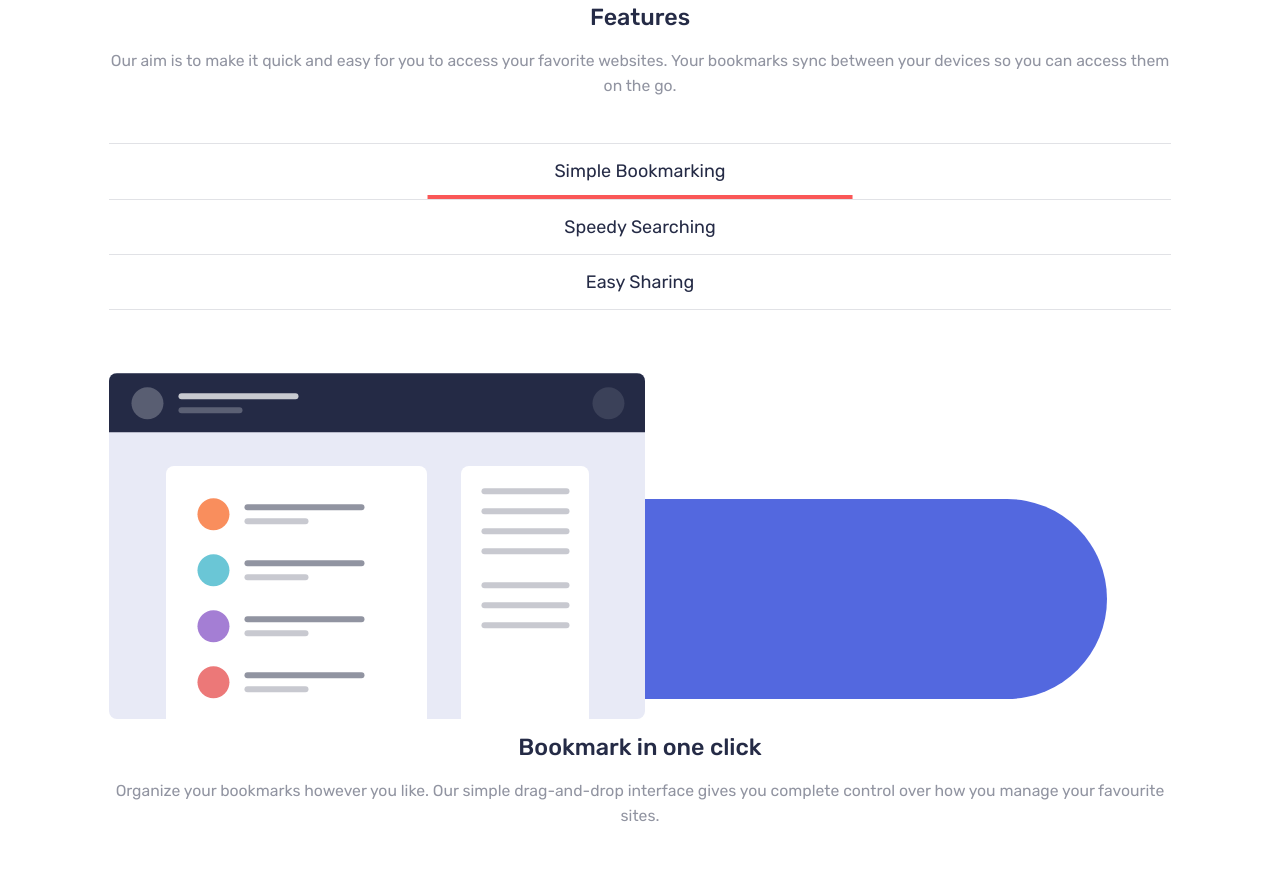
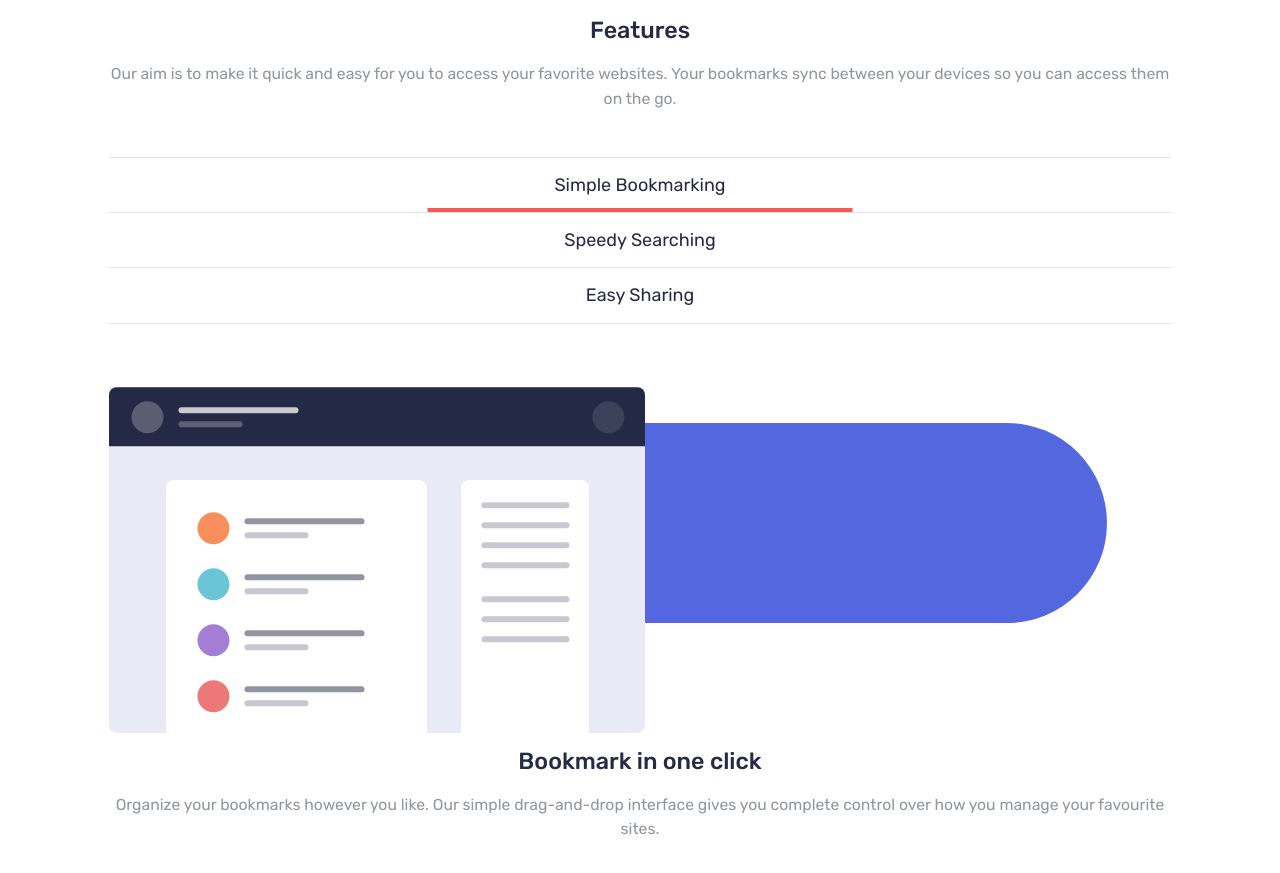
Before and after one commit to acjr1910/bookmark, a website built with webpack: page src/index.html in a window 1280 px wide. Shown: the part 973-1846 px from the top of the page. Built offline with nearby package versions, Linux system fonts and the light colour scheme.

Commit message:
added background relative positioning

```diff
--- a/src/index.html
+++ b/src/index.html
@@ -101,6 +101,7 @@
               alt="Selected Tab Image"
             />
           </div>
+          <div>
             <h2>Bookmark in one click</h2>
             <p>
               Organize your bookmarks however you like. Our simple drag-and-drop
@@ -109,6 +110,7 @@
             </p>
           </div>
         </div>
+      </div>
     </main>
     <footer class="footer"></footer>
   </body>
--- a/src/styles/3-modules/background/_background.scss
+++ b/src/styles/3-modules/background/_background.scss
@@ -1,11 +1,12 @@
 .background-left {
+  position: relative;
   &:after {
     content: '';
     width: 600px;
     height: 200px;
     overflow: hidden;
     position: absolute;
-    bottom: 148px;
+    top: 36px;
     right: 64px;
     border-radius: 120px;
     background-color: $soft-blue;
--- a/src/styles/3-modules/header/_header.scss
+++ b/src/styles/3-modules/header/_header.scss
@@ -59,6 +59,7 @@
     letter-spacing: 0.25rem;
     border-bottom: 1px solid $grayish-blue-menu-alpha;
     @media (min-width: $screen-desktop) {
+      display: flex;
       padding: 0;
       border: none;
       margin: 0 0 0 2rem;
```
Lines whose indentation alone changed are shown as unchanged.
